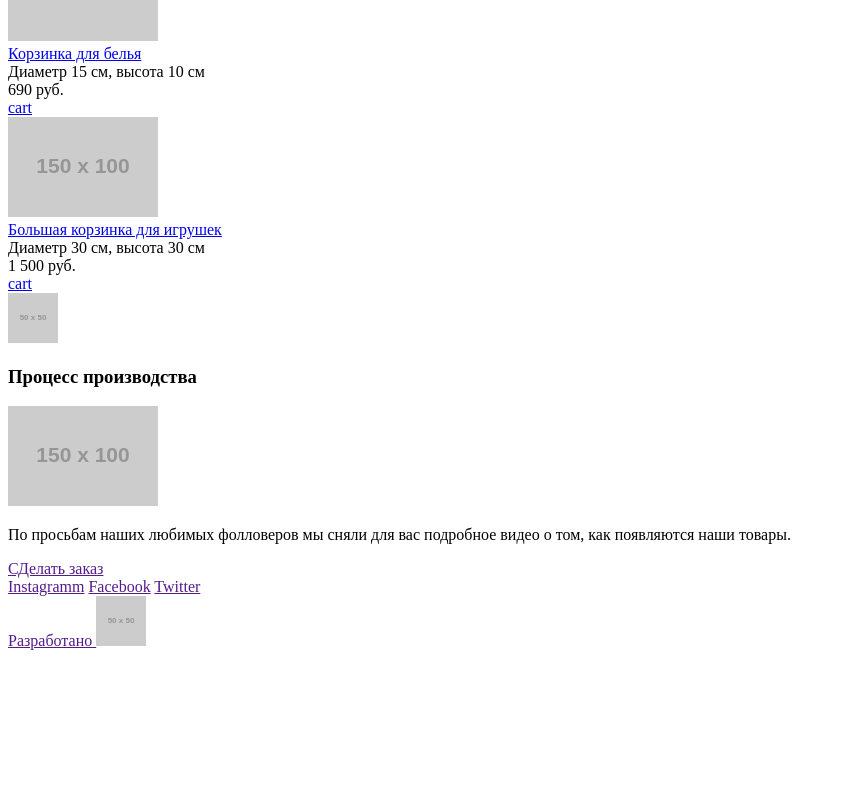
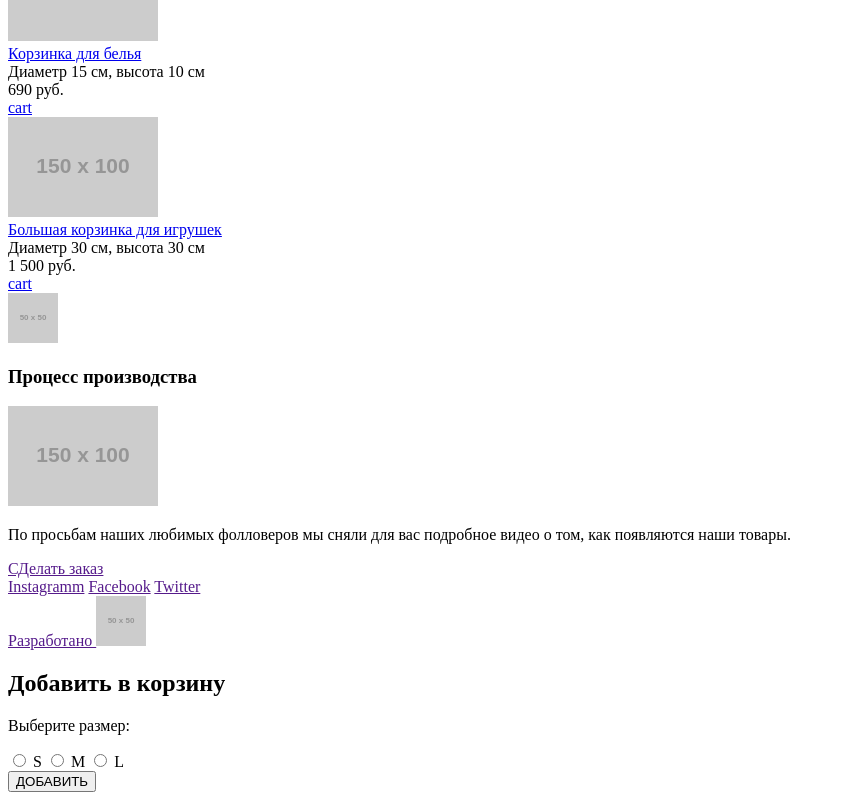
Before and after one commit to sheffcer/107217-mishka, a website: page catalog.html in a window 1280 px wide. Shown: the part 450-1250 px from the top of the page, without its empty margins (0-841 px from the left). Before the commit the page ends 1108 px from the top, so only its background shows below. Drawn offline with Linux system fonts and the light colour scheme; placeholder pictures from the web are drawn by us.

Commit message:
added modal markup

```diff
--- a/catalog.html
+++ b/catalog.html
@@ -20,6 +20,7 @@
           </ul>
         </div>
       </nav>
+    </header>
       <main>
         <div class="intro">
           <div class="intro__inner">
@@ -93,6 +94,18 @@
           </div>
         </div>
       </footer>
-    </header>
-  </body>
+      <form action="" class="modal-cart">
+        <div class="modal-cart__inner">
+          <h2 class="modal-cart__title">Добавить  в корзину</h2>
+          <p class="modal-cart__title">Выберите размер:</p>
+          <input type="radio" class="modal-cart__input" name="size" id="s">
+          <label for="s" class="modal-cart__label">S</label>
+          <input type="radio" class="modal-cart__input" name="size" id="m">
+          <label for="m" class="modal-cart__label">M</label>
+          <input type="radio" class="modal-cart__input" name="size" id="l">
+          <label for="l" class="modal-cart__label">L</label><br>
+           <input type="submit" class="btn" value="ДОБАВИТЬ">
+        </div>
+      </form>
+    </body>
 </html>
```
Also changed, not shown: form.html (+2 -2 lines), index.html (+14 -1 lines).
